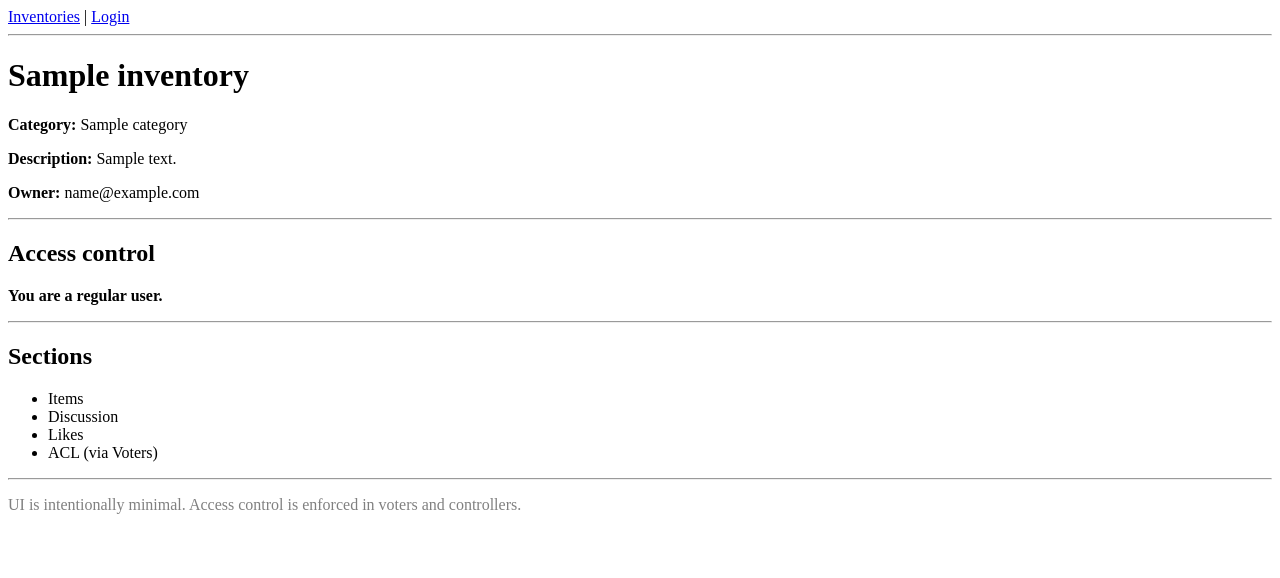
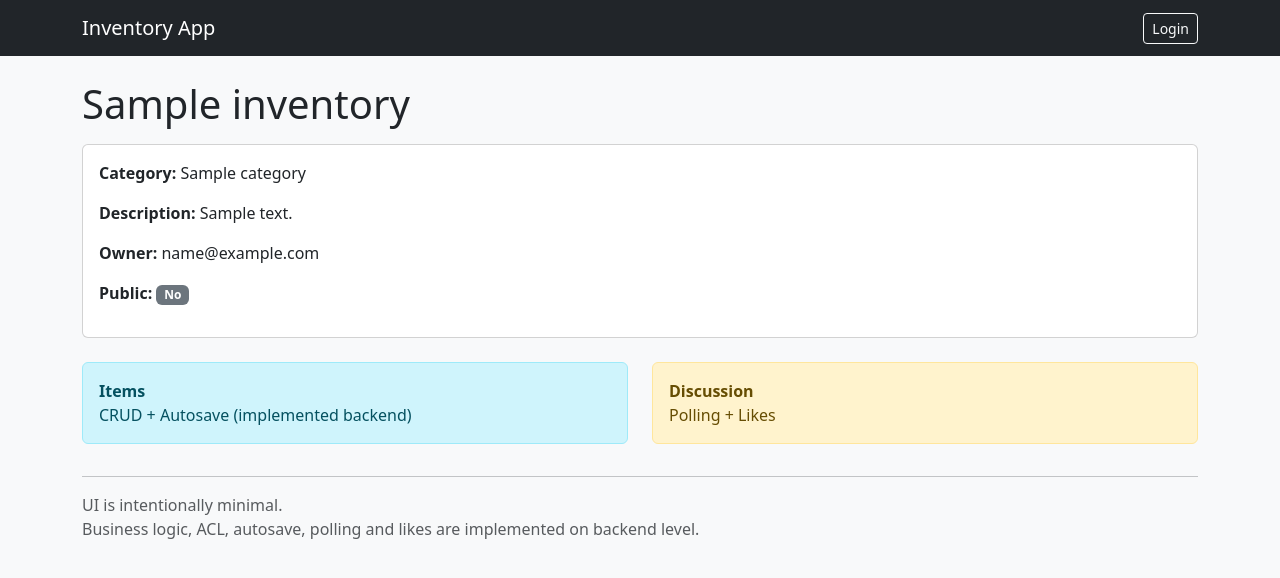
Before and after one commit to 07Rinat07/inventory-app, a Symfony app: template templates/inventory/show.html.twig in a window 1280 px wide. Shown: the top 578 px of the page. Run offline with Twig, Linux system fonts and the light colour scheme; the template is opened without the code that fills it: most values are stand-ins (such as "Sample title", 1, 10 or a date in 2020); some libraries are stand-ins or nearby versions.

Commit message:
Fix render shows for bootstrap5-->Ui update page-part

```diff
--- a/templates/base.html.twig
+++ b/templates/base.html.twig
@@ -1,32 +1,36 @@
 <!DOCTYPE html>
-<html>
+<html lang="en">
 <head>
     <meta charset="UTF-8">
     <title>{% block title %}Inventory App{% endblock %}</title>
+
+    {# Bootstrap 5 CDN — только CSS #}
+    <link href="https://cdn.jsdelivr.net/npm/bootstrap@5.3.3/dist/css/bootstrap.min.css" rel="stylesheet">
 </head>
-<body>
+<body class="bg-light">
 
-<nav>
-    <a href="{{ path('inventories_index') }}">Inventories</a>
+<nav class="navbar navbar-expand-lg navbar-dark bg-dark mb-4">
+    <div class="container">
+        <a class="navbar-brand" href="{{ path('inventories_index') }}">Inventory App</a>
 
-    {% if app.user %}
-        | Logged in as {{ app.user.email }}
-
-        {% if app.user.isAdmin %}
-            <strong>(ADMIN)</strong>
-        {% else %}
-            <strong>(USER)</strong>
-        {% endif %}
-
-        | <a href="{{ path('app_logout') }}">Logout</a>
-    {% else %}
-        | <a href="{{ path('login') }}">Login</a>
-    {% endif %}
+        <div class="ms-auto text-white">
+            {% if app.user %}
+                <span class="me-3">{{ app.user.email }}</span>
+                <a href="{{ path('app_logout') }}" class="btn btn-outline-light btn-sm">
+                    Logout
+                </a>
+            {% else %}
+                <a href="{{ path('login') }}" class="btn btn-outline-light btn-sm">
+                    Login
+                </a>
+            {% endif %}
+        </div>
+    </div>
 </nav>
 
-<hr>
-
-{% block body %}{% endblock %}
+<div class="container">
+    {% block body %}{% endblock %}
+</div>
 
 </body>
 </html>
--- a/templates/inventory/show.html.twig
+++ b/templates/inventory/show.html.twig
@@ -3,38 +3,44 @@
 {% block title %}Inventory {{ inventory.title }}{% endblock %}
 
 {% block body %}
-    <h1>{{ inventory.title }}</h1>
+    <h1 class="mb-3">{{ inventory.title }}</h1>
 
-    <p><strong>Category:</strong> {{ inventory.category }}</p>
-    <p><strong>Description:</strong> {{ inventory.description }}</p>
-    <p><strong>Owner:</strong> {{ inventory.owner.email }}</p>
+    <div class="card mb-4">
+        <div class="card-body">
+            <p><strong>Category:</strong> {{ inventory.category }}</p>
+            <p><strong>Description:</strong> {{ inventory.description }}</p>
+            <p><strong>Owner:</strong> {{ inventory.owner.email }}</p>
+            <p>
+                <strong>Public:</strong>
+                {% if inventory.isPublic %}
+                    <span class="badge bg-success">Yes</span>
+                {% else %}
+                    <span class="badge bg-secondary">No</span>
+                {% endif %}
+            </p>
+        </div>
+    </div>
+
+    <div class="row">
+        <div class="col-md-6">
+            <div class="alert alert-info">
+                <strong>Items</strong><br>
+                CRUD + Autosave (implemented backend)
+            </div>
+        </div>
+
+        <div class="col-md-6">
+            <div class="alert alert-warning">
+                <strong>Discussion</strong><br>
+                Polling + Likes
+            </div>
+        </div>
+    </div>
 
     <hr>
 
-    <h2>Access control</h2>
-
-    {% if app.user and app.user == inventory.owner %}
-        <p><strong>You are the owner of this inventory.</strong></p>
-    {% elseif app.user and app.user.isAdmin %}
-        <p><strong>You are an admin.</strong></p>
-    {% else %}
-        <p><strong>You are a regular user.</strong></p>
-    {% endif %}
-
-    <hr>
-
-    <h2>Sections</h2>
-    <ul>
-        <li>Items</li>
-        <li>Discussion</li>
-        <li>Likes</li>
-        <li>ACL (via Voters)</li>
-    </ul>
-
-    <hr>
-
-    <p style="color: gray;">
-        UI is intentionally minimal.
-        Access control is enforced in voters and controllers.
+    <p class="text-muted">
+        UI is intentionally minimal.<br>
+        Business logic, ACL, autosave, polling and likes are implemented on backend level.
     </p>
 {% endblock %}
```
Also changed, not shown: templates/inventory/index.html.twig (+7 -5 lines).
